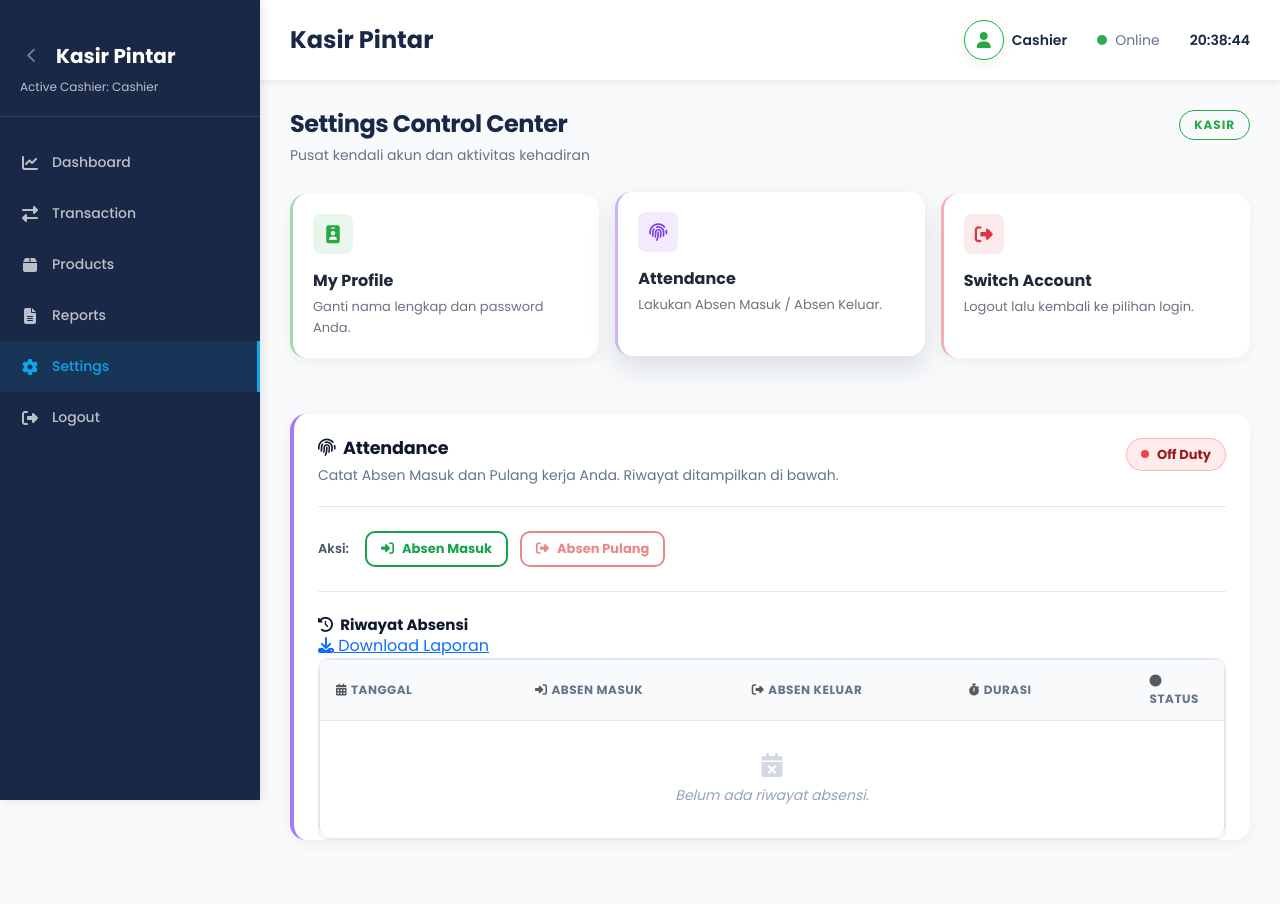
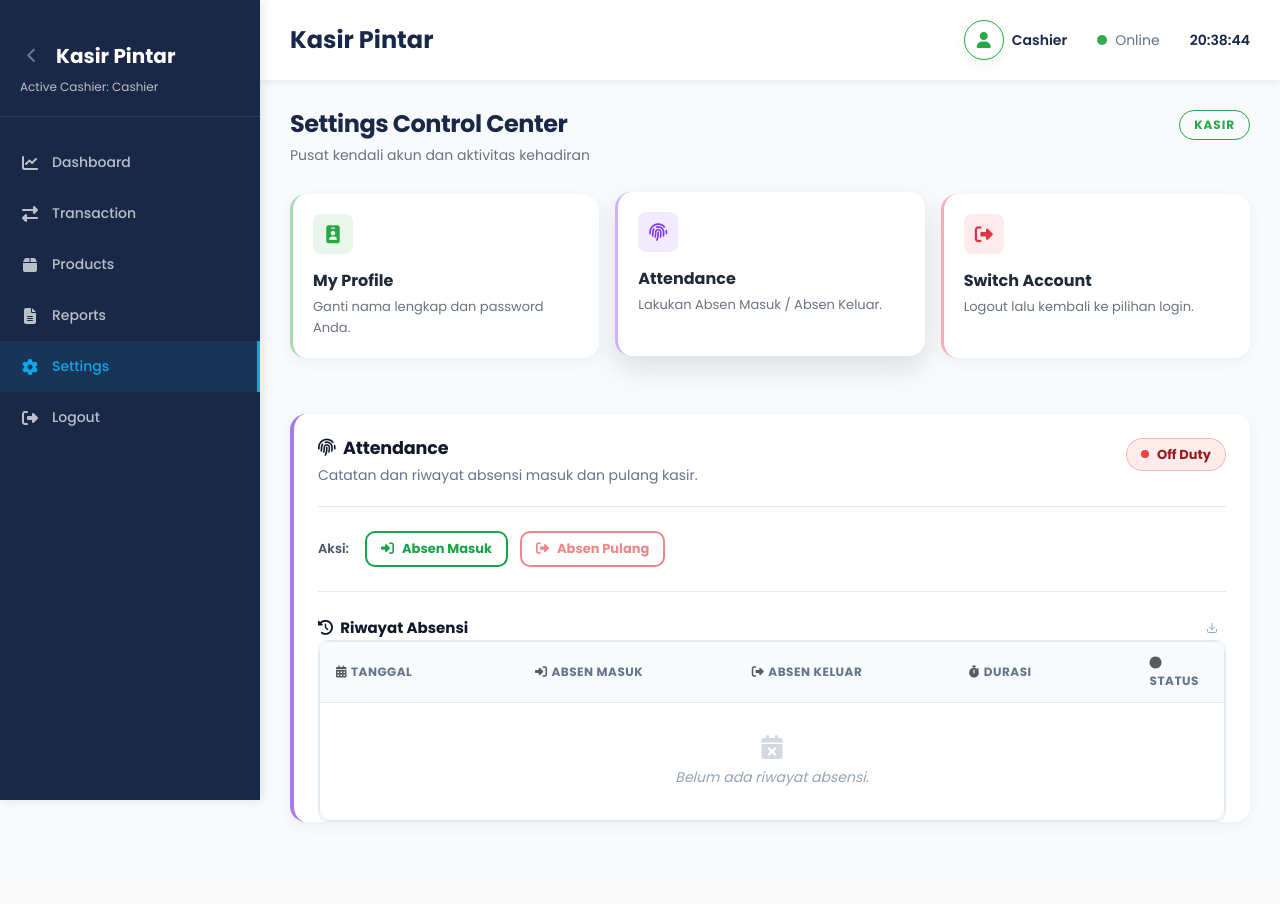
Before and after one commit to AdnanVoxy316/aplikasi-kasir, a PHP site: page /settings.php in a window 1280 px wide, after a click that opens the changed part. After the commit the page ends 822 px from the top, so only its background shows below. Run offline with PHP 8.4, Linux system fonts and the light colour scheme; the visitor is signed in with stand-in values (Sample User, id 1); data comes from the database, SQL or seed files in the repository.

Commit message:
:sparkles: | UPDATE TAMPILAN UI ATTENDACE

```diff
--- a/assets/css/style.css
+++ b/assets/css/style.css
@@ -3734,6 +3734,34 @@ body.sidebar-collapsed .sidebar-toggle-btn--external {
   }
 }
 
+/* ── ATTENDANCE DOWNLOAD ICON (Tiny professional) ── */
+.attendance-download-icon {
+  display: inline-flex;
+  align-items: center;
+  justify-content: center;
+  width: 24px;
+  height: 24px;
+  color: #94a3b8;
+  text-decoration: none;
+  transition:
+    color 0.2s ease,
+    opacity 0.2s ease;
+  cursor: pointer;
+  border: none;
+  background: transparent;
+  padding: 0;
+  border-radius: 4px;
+}
+
+.attendance-download-icon:hover {
+  color: #2563eb;
+  opacity: 0.85;
+}
+
+.attendance-download-icon:active {
+  transform: translateY(1px);
+}
+
 /* ── SETTINGS ATTENDANCE TABLE ENHANCEMENTS ── */
 
 /* Scrollable table wrapper with max-height */
--- a/settings.php
+++ b/settings.php
@@ -1236,7 +1236,7 @@ $forgot_password_verified_for_current_user = !empty($_SESSION['forgot_password_v
                                 Attendance
                             </h4>
                             <p class="settings-attendance-subtitle">
-                                Catat Absen Masuk dan Pulang kerja Anda. Riwayat ditampilkan di bawah.
+                                Catatan dan riwayat absensi masuk dan pulang kasir.
                             </p>
                         </div>
                         <div class="settings-attendance-header-right">
@@ -1279,14 +1279,19 @@ $forgot_password_verified_for_current_user = !empty($_SESSION['forgot_password_v
 
                     <!-- History Table -->
                     <div class="settings-attendance-history-section">
-                        <div class="settings-attendance-history-header">
-                            <h6 class="settings-attendance-history-title" style="margin-bottom:0;">
+                        <div class="settings-attendance-history-header" style="display:flex;justify-content:space-between;align-items:center;">
+                            <h6 class="settings-attendance-history-title" style="margin:0;">
                                 <i class="fas fa-history me-1"></i> Riwayat Absensi
                             </h6>
                             <a href="settings.php?attendance_export=csv"
-                               class="btn-minimalist-export"
-                               title="Unduh laporan absensi bulan ini dalam format CSV">
-                                <i class="fas fa-download"></i> Download Laporan
+                               class="attendance-download-icon"
+                               title="Unduh laporan absensi dalam format CSV"
+                               style="padding-right:4px;">
+                                <svg xmlns="http://www.w3.org/2000/svg" width="12" height="12" viewBox="0 0 24 24" fill="none" stroke="currentColor" stroke-width="2" stroke-linecap="round" stroke-linejoin="round">
+                                    <path d="M21 15v4a2 2 0 0 1-2 2H5a2 2 0 0 1-2-2v-4"/>
+                                    <polyline points="7 10 12 15 17 10"/>
+                                    <line x1="12" y1="15" x2="12" y2="3"/>
+                                </svg>
                             </a>
                         </div>
 
```
